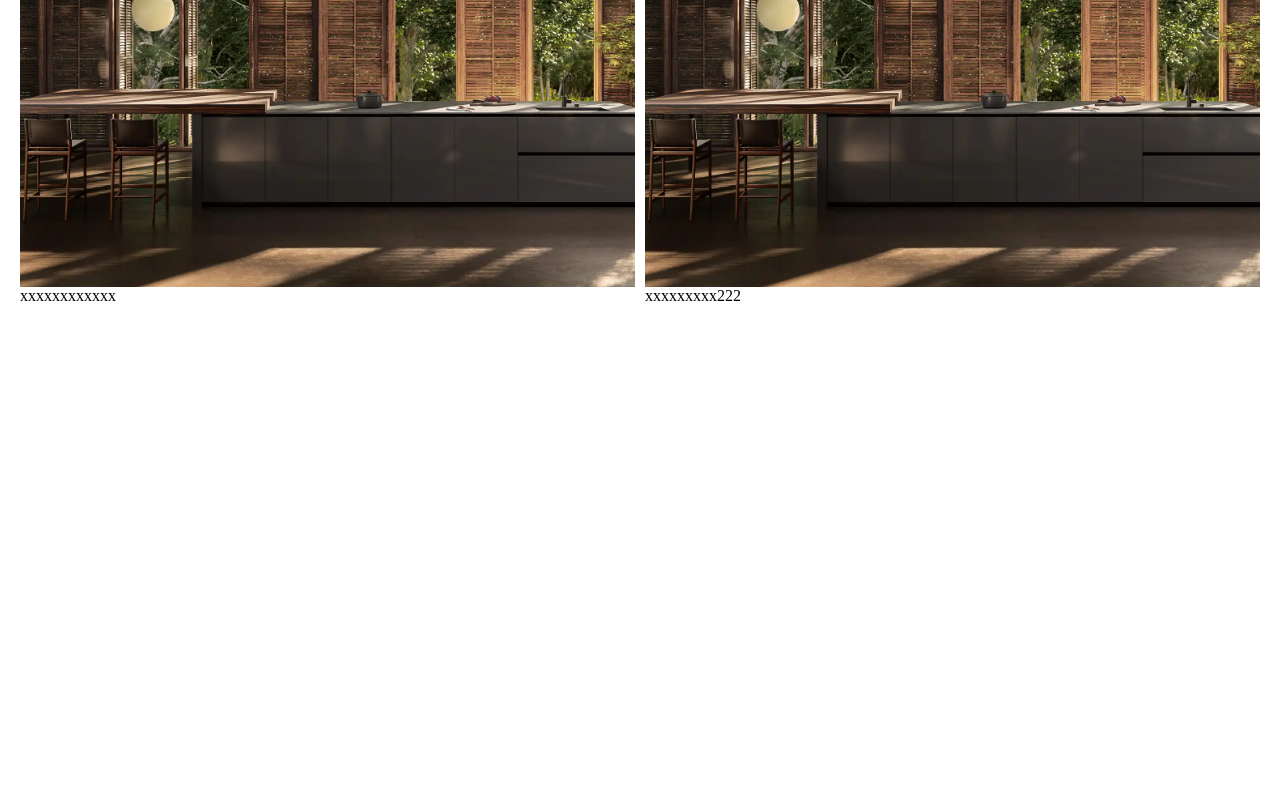
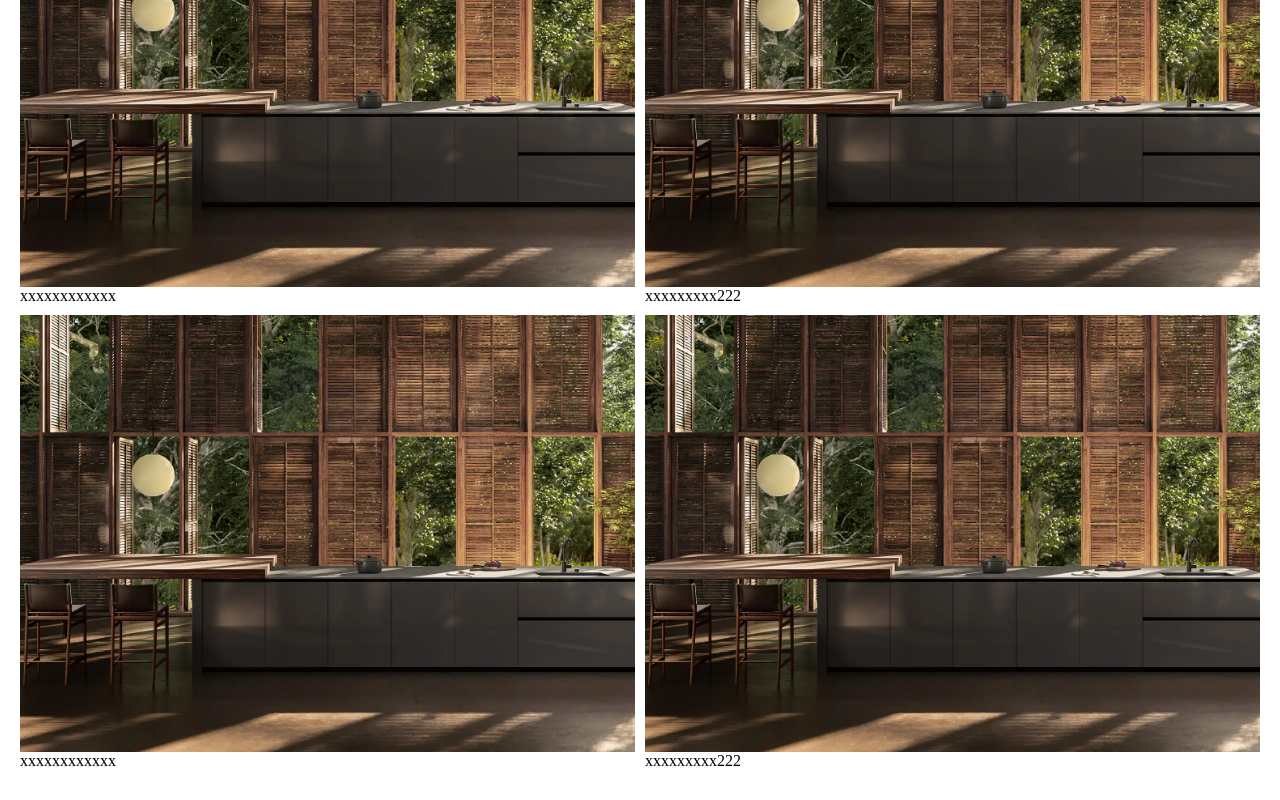
Before and after one commit to jianmofeng/PengLitre, a Nuxt app: page /list in a window 1280 px wide. Shown: the part 415-1215 px from the top of the page. Before the commit the page ends 911 px from the top, so only its background shows below. Built offline with nearby package versions, Linux system fonts and the light colour scheme.

Commit message:
chore: List

```diff
--- a/src/pages/list.vue
+++ b/src/pages/list.vue
@@ -60,6 +60,13 @@ const list = [{
 {
   url: img1,
   text: 'xxxxxxxxx222'
+},{
+  url: img1,
+  text: 'xxxxxxxxxxxx'
+},
+{
+  url: img1,
+  text: 'xxxxxxxxx222'
 }]
 
 </script>
```
